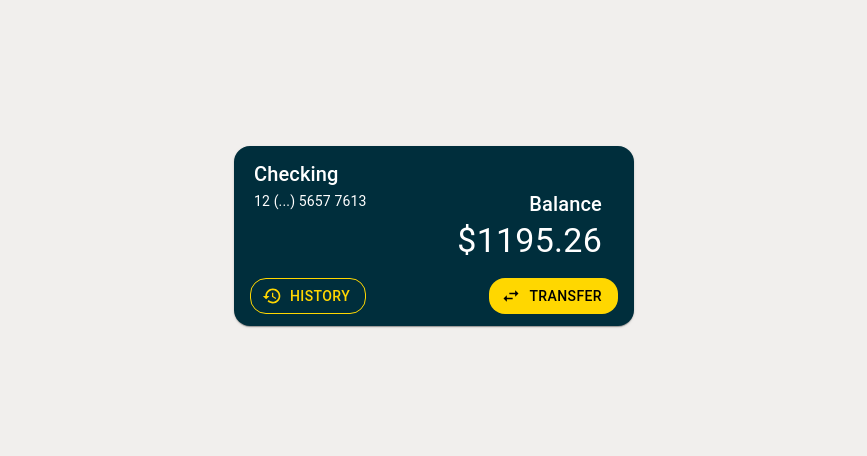
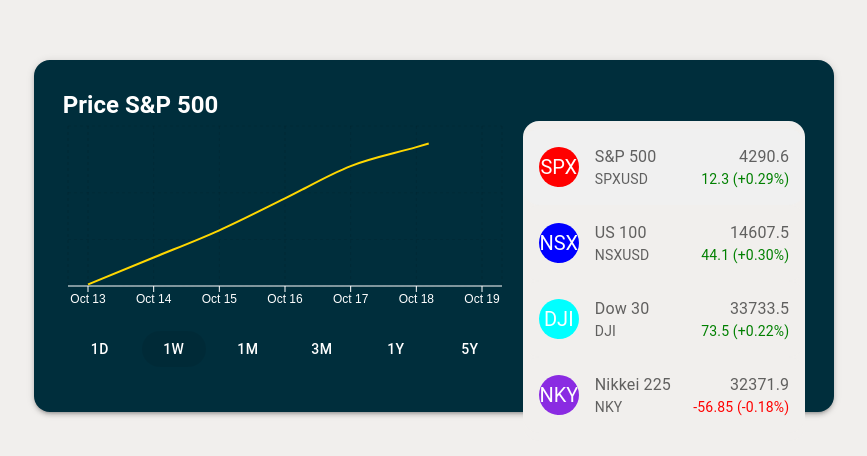
Before and after one commit to wzyndul/collabathon2024, a React (Vite) app in the folder frontend/: page / in a window 1280 px wide. Shown: the part 164-620 px from the top of the page, without its empty margins (206-1073 px from the left). Built offline with nearby package versions, Linux system fonts and the light colour scheme; no server answers.

Commit message:
refactor: change colors in stock widget

```diff
--- a/frontend/src/App.tsx
+++ b/frontend/src/App.tsx
@@ -34,9 +34,9 @@
     <div className="container">
       <Header onChangeAccount={handleChangeAccount} />
       <div className="page">
-        {/* <StockWidget/> */}
+        <StockWidget/>
         {/* <HistoryWidget/> */}
-        <AccountWidget/>
+        {/* <AccountWidget/> */}
         {/* <Box position="relative" width="30rem">
           <RecommendedProducts data={data} />
           <FloatingActionButton onClick={toggleChatbot}>
--- a/frontend/src/components/AbstractList.tsx
+++ b/frontend/src/components/AbstractList.tsx
@@ -19,7 +19,11 @@
   selectedSymbol,
 }: AbstractListProps) => {
   return (
-    <List>
+    <List
+    sx={{
+      backgroundColor: "#F1EFED",
+      borderRadius: "1rem"
+    }}>
       {elements.map((item, index) => (
         <ListItem
           key={item.id}
@@ -28,8 +32,8 @@
             display: "flex",
             alignItems: "center",
             justifyContent: "space-between",
-            borderRadius: "12px",
-            padding: "10px",
+            borderRadius: "1rem",
+            padding: "1rem",
             // width: "100%",
             transition: "background-color 0.3s ease",
             "&:hover": {
--- a/frontend/src/components/Chart.tsx
+++ b/frontend/src/components/Chart.tsx
@@ -64,7 +64,7 @@
               dataKey="fullIndex"
               ticks={getCustomXAxisTicks(data)}
               tickFormatter={formatXAxis}
-              stroke="rgba(0, 0, 0, 0.54)"
+              stroke="white"
               padding={{ right: 20, left: 20 }}
               tick={{
                 fontSize: 12,
@@ -89,7 +89,7 @@
               labelFormatter={formatTooltipLabel}
               formatter={(value: number) => [`$${value.toFixed(2)}`, "Price"]}
             />
-            <Line type="monotone" dataKey="price" stroke="#1976d2" strokeWidth={2} dot={false} activeDot={{ r: 6 }} />
+            <Line type="monotone" dataKey="price" stroke="#FFD700" strokeWidth={2} dot={false} activeDot={{ r: 6 }} />
           </LineChart>
         </ResponsiveContainer>
       </Box>
--- a/frontend/src/components/Stock/StockChart.tsx
+++ b/frontend/src/components/Stock/StockChart.tsx
@@ -3,6 +3,7 @@
 import Button from "@mui/material/Button";
 import { styled } from "@mui/material/styles";
 import { StockDataPoint } from "../../types/types";
+import { Box } from "@mui/material";
 
 
 
@@ -22,7 +23,7 @@
 };
 
 const StyledButton = styled(Button)<{ selected: boolean }>(({ theme, selected }) => ({
-  color: "black",
+  color: "white",
   borderRadius: "20px",
   margin: "0 5px",
   backgroundColor: selected ? theme.palette.action.selected : "transparent",
@@ -135,7 +136,7 @@
   }
 
   return (
-    <>
+    <Box>
       <Chart
         data={getFilteredData()}
         // label={title}
@@ -150,7 +151,7 @@
           </StyledButton>
         ))}
       </ButtonContainer>
-    </>
+    </Box>
   );
 };
 
--- a/frontend/src/components/Stock/StockList.tsx
+++ b/frontend/src/components/Stock/StockList.tsx
@@ -27,14 +27,14 @@
             {stockItem.symbol.slice(0, 3)}
           </Avatar>
           <Box>
-            <Typography variant="body1">{stockItem.name}</Typography>
+            <Typography variant="body1" color="textSecondary">{stockItem.name}</Typography>
             <Typography variant="body2" color="textSecondary">
               {stockItem.symbol}
             </Typography>
           </Box>
         </Box>
         <Box sx={{ textAlign: "right" }}>
-          <Typography variant="body1">{stockItem.price.toFixed(1)}</Typography>
+          <Typography variant="body1" color="textSecondary">{stockItem.price.toFixed(1)}</Typography>
           <Typography variant="body2" color={stockItem.change > 0 ? "green" : "red"}>
             {stockItem.change} ({stockItem.changePercentage})
           </Typography>
--- a/frontend/src/components/WidgetContainer/WidgetContainer.styles.ts
+++ b/frontend/src/components/WidgetContainer/WidgetContainer.styles.ts
@@ -1,7 +1,8 @@
 import { css } from "@emotion/react";
 
-export const widgetPaperStyle = (bgColor: string) => css`
+export const widgetPaperStyle = (bgColor?: string, txtColor?: string) => css`
+	border-radius: 1rem;
 	padding: 1.8rem;
 	background-color: ${bgColor};
-	border-radius: 1rem;
+	color: ${txtColor};
 `;
--- a/frontend/src/components/WidgetContainer/WidgetContainer.tsx
+++ b/frontend/src/components/WidgetContainer/WidgetContainer.tsx
@@ -9,6 +9,7 @@
 	width: string;
 	height: string;
 	bgColor?: string;
+	txtColor?: string;
 }
 
 export const WidgetContainer: React.FC<WidgetContainerProps> = ({
@@ -17,11 +18,12 @@
 	width,
 	height,
 	bgColor = "#fbfbfe",
+	txtColor= "inherit"
 }) => {
 	const style = widgetPaperStyle(bgColor);
 
 	return (
-		<Paper variant="elevation" elevation={elevation} css={style} sx={{ width: width, height: height }}>
+		<Paper variant="elevation" elevation={elevation} css={style} sx={{ width: width, height: height, color: txtColor }}>
 			{children}
 		</Paper>
 	);
--- a/frontend/src/widgets/StockWidget.tsx
+++ b/frontend/src/widgets/StockWidget.tsx
@@ -2,12 +2,12 @@
 import { WidgetContainer } from "../../src/components/WidgetContainer/WidgetContainer";
 import StockList from "../components/Stock/StockList";
 import StockChart from "../components/Stock/StockChart";
-import { Box } from "@mui/material"; // Import MUI's Box for styling
+import { Box, Typography } from "@mui/material"; // Import MUI's Box for styling
 import { StockDataPoint, StockItem } from "../types/types";
 
 interface StockWidgetProps {}
 
-interface StockData extends StockItem{
+interface StockData extends StockItem {
 	data: StockDataPoint[];
 }
 
@@ -96,9 +96,7 @@
 	const [selectedSymbol, setSelectedSymbol] = useState<number>(0);
 	const [data, setData] = useState<StockData[] | null>(null);
 
-
 	useEffect(() => {
-
 		const fetchData = async (days: number) => {
 			try {
 				const data = mockData.map((item) => ({
@@ -118,22 +116,24 @@
 	}
 
 	return (
-    <WidgetContainer width={"30rem"} height={"40rem"}>
+		<WidgetContainer width={"50rem"} height={"22rem"} bgColor={"#002E3C"} txtColor={"white"}>
+			<Typography variant="h5" sx={{ fontWeight: "bold" }}>
 				Price {data[selectedSymbol].name}
+			</Typography>
 			<Box
 				sx={{
-          display: "flex", // Flexbox for row layout
+					display: "flex",
 					flexDirection: "row",
 					width: "100%",
 					height: "100%",
 				}}
 			>
-        <Box sx={{ flex: 1, paddingRight: '1rem'}}>
-          <StockChart selectedSymbol={selectedSymbol} data={data[selectedSymbol].data}/>
+				<Box sx={{ flex: 1, paddingRight: "1rem" }}>
+					<StockChart selectedSymbol={selectedSymbol} data={data[selectedSymbol].data} />
 				</Box>
 
 				<Box sx={{ flex: 1 }}>
-          <StockList onClick={setSelectedSymbol} selectedSymbol={selectedSymbol} StockItemList={data}/>
+					<StockList onClick={setSelectedSymbol} selectedSymbol={selectedSymbol} StockItemList={data} />
 				</Box>
 			</Box>
 		</WidgetContainer>
```
Lines whose indentation alone changed are shown as unchanged.
